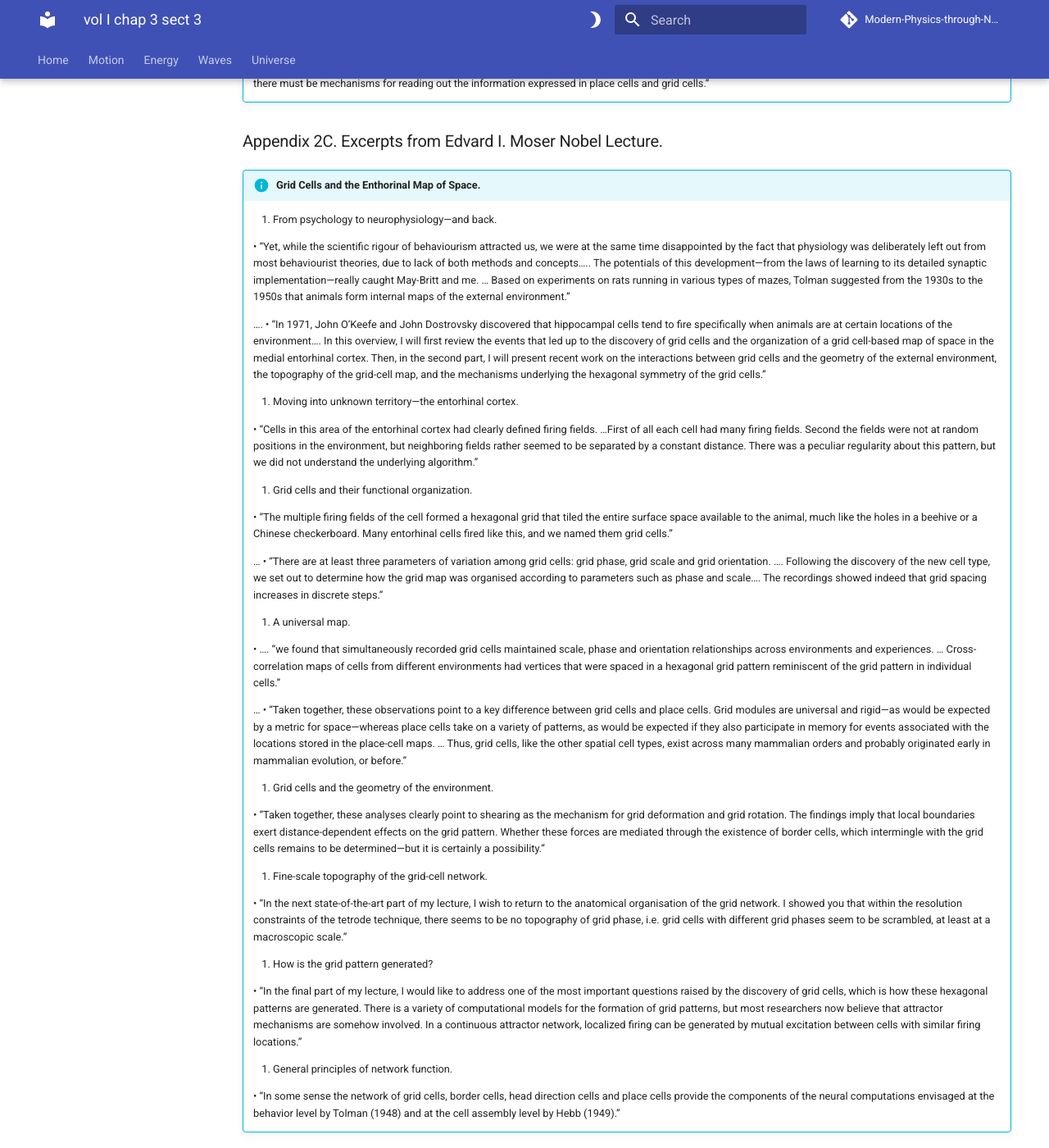
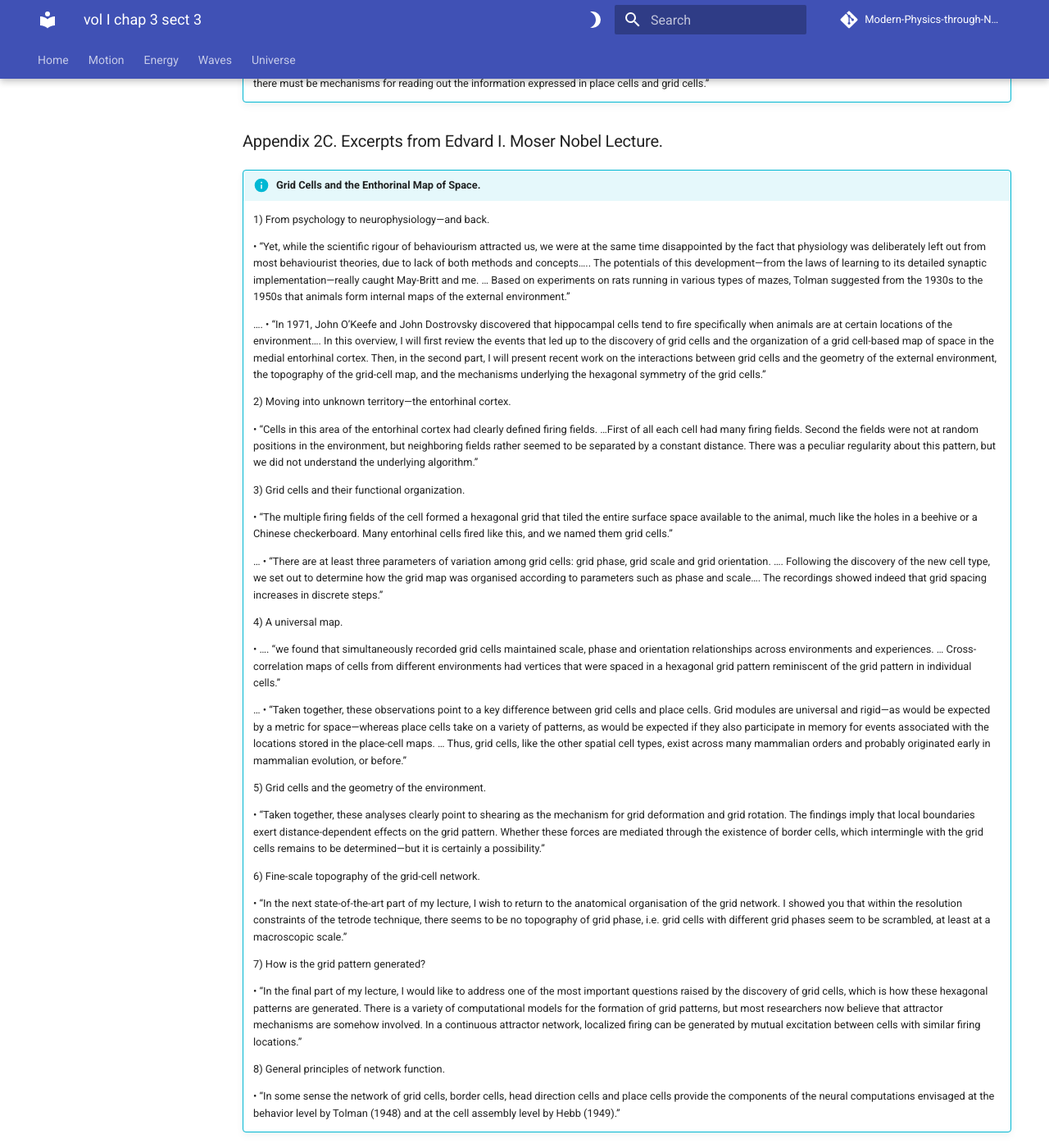
Before and after one commit to modphysnobel/modphysnobel.github.io, an MkDocs documentation site: the page built from docs/vol-I/vol-I-chap-3-sect-3.md, in a window 1280 px wide and 1400 px high, scrolled down 4772 px. Shown: the whole window at 82% size. Built offline with MkDocs 1.6.1 and Material for MkDocs 9.7.7, drawn with Linux system fonts in a browser that asks for light colours; some web fonts are replaced; comment, search, counter and statistics services are not loaded.

Commit message:
Update vol-I-chap-3-sect-3.md

```diff
--- a/docs/vol-I/vol-I-chap-3-sect-3.md
+++ b/docs/vol-I/vol-I-chap-3-sect-3.md
@@ -164,44 +164,44 @@
 
 !!! info "Grid Cells and the Enthorinal Map of Space."
 
-	1. From psychology to neurophysiology—and back.
+	1) From psychology to neurophysiology—and back.
 
 	•	“Yet, while the scientific rigour of behaviourism attracted us, we were at the same time disappointed by the fact that physiology was deliberately left out from most behaviourist theories, due to lack of both methods and concepts….. The potentials of this development—from the laws of learning to its detailed synaptic implementation—really caught May-Britt and me. … Based on experiments on rats running in various types of mazes, Tolman suggested from the 1930s to the 1950s that animals form internal maps of the external environment.”
 
 	….
 	•	“In 1971, John O’Keefe and John Dostrovsky discovered that hippocampal cells tend to fire specifically when animals are at certain locations of the environment…. In this overview, I will first review the events that led up to the discovery of grid cells and the organization of a grid cell-based map of space in the medial entorhinal cortex. Then, in the second part, I will present recent work on the interactions between grid cells and the geometry of the external environment, the topography of the grid-cell map, and the mechanisms underlying the hexagonal symmetry of the grid cells.”
 
-	2. Moving into unknown territory—the entorhinal cortex.
+	2) Moving into unknown territory—the entorhinal cortex.
 
 	•	“Cells in this area of the entorhinal cortex had clearly defined firing fields. …First of all each cell had many firing fields. Second the fields were not at random positions in the environment, but neighboring fields rather seemed to be separated by a constant distance. There was a peculiar regularity about this pattern, but we did not understand the underlying algorithm.”
 
-	3. Grid cells and their functional organization.
+	3) Grid cells and their functional organization.
 
 	•	“The multiple firing fields of the cell formed a hexagonal grid that tiled the entire surface space available to the animal, much like the holes in a beehive or a Chinese checkerboard. Many entorhinal cells fired like this, and we named them grid cells.”
 
 	…
 	•	“There are at least three parameters of variation among grid cells: grid phase, grid scale and grid orientation. …. Following the discovery of the new cell type, we set out to determine how the grid map was organised according to parameters such as phase and scale…. The recordings showed indeed that grid spacing increases in discrete steps.”
 
-	4. A universal map.
+	4) A universal map.
 
 	•	…. “we found that simultaneously recorded grid cells maintained scale, phase and orientation relationships across environments and experiences. … Cross-correlation maps of cells from different environments had vertices that were spaced in a hexagonal grid pattern reminiscent of the grid pattern in individual cells.”
 
 	…
 	•	“Taken together, these observations point to a key difference between grid cells and place cells. Grid modules are universal and rigid—as would be expected by a metric for space—whereas place cells take on a variety of patterns, as would be expected if they also participate in memory for events associated with the locations stored in the place-cell maps. … Thus, grid cells, like the other spatial cell types, exist across many mammalian orders and probably originated early in mammalian evolution, or before.”
 
-	5. Grid cells and the geometry of the environment.
+	5) Grid cells and the geometry of the environment.
 
 	•	“Taken together, these analyses clearly point to shearing as the mechanism for grid deformation and grid rotation. The findings imply that local boundaries exert distance-dependent effects on the grid pattern. Whether these forces are mediated through the existence of border cells, which intermingle with the grid cells remains to be determined—but it is certainly a possibility.”
 
-	6.	Fine-scale topography of the grid-cell network.
+	6)	Fine-scale topography of the grid-cell network.
 
 	•	“In the next state-of-the-art part of my lecture, I wish to return to the anatomical organisation of the grid network. I showed you that within the resolution constraints of the tetrode technique, there seems to be no topography of grid phase, i.e. grid cells with different grid phases seem to be scrambled, at least at a macroscopic scale.”
 
-	7.	How is the grid pattern generated?
+	7)	How is the grid pattern generated?
 
 	•	“In the final part of my lecture, I would like to address one of the most important questions raised by the discovery of grid cells, which is how these hexagonal patterns are generated. There is a variety of computational models for the formation of grid patterns, but most researchers now believe that attractor mechanisms are somehow involved. In a continuous attractor network, localized firing can be generated by mutual excitation between cells with similar firing locations.”
 
-	8.	General principles of network function.
+	8)	General principles of network function.
 
 	•	“In some sense the network of grid cells, border cells, head direction cells and place cells provide the components of the neural computations envisaged at the behavior level by Tolman (1948) and at the cell assembly level by Hebb (1949).”
 
```
